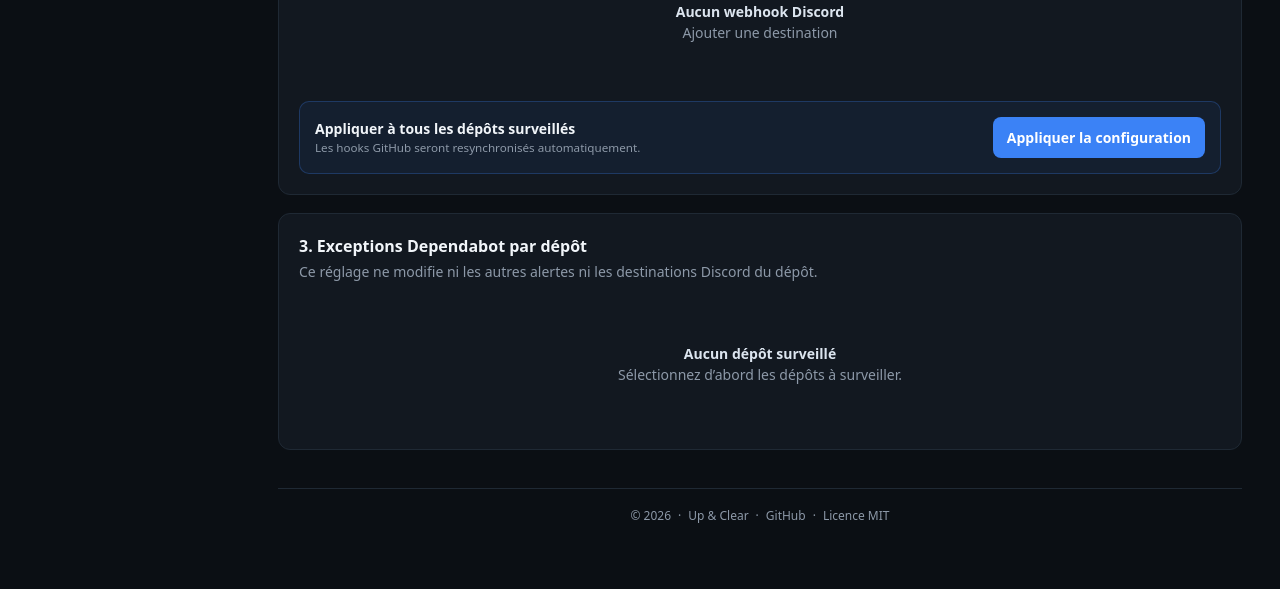
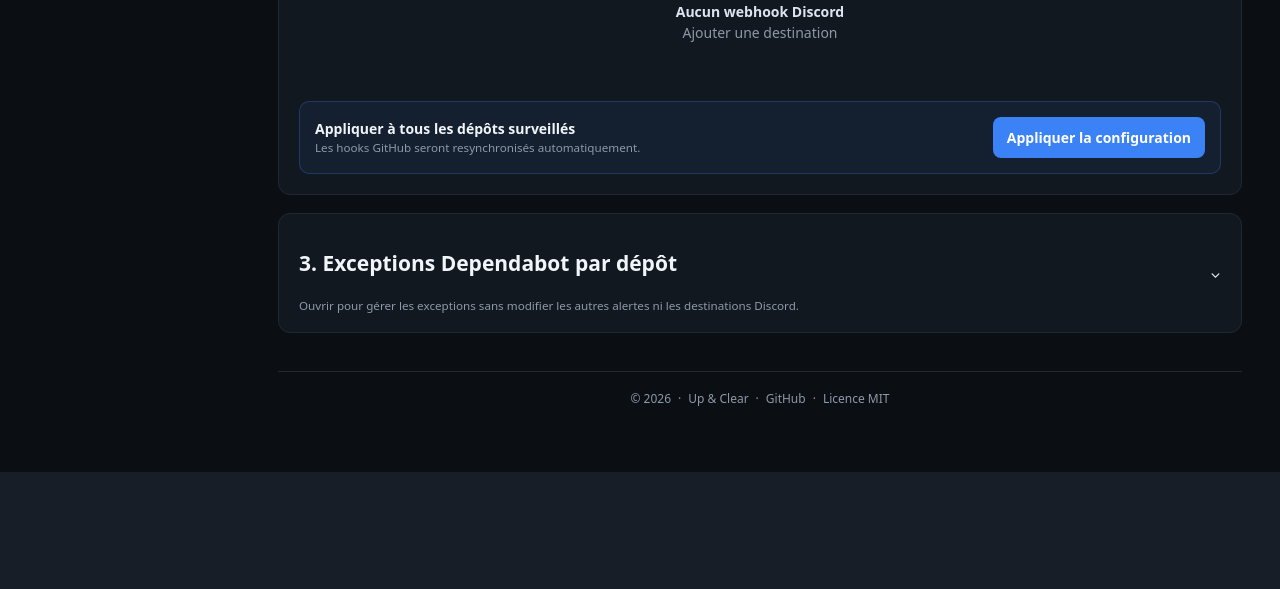
Before and after one commit to Aerya/github-discord-notifier, a Flask app: page /depots in a window 1280 px wide. Shown: the part 1217-1806 px from the top of the page. After the commit the page ends 1689 px from the top, so only its background shows below. Run offline with Flask 3, Linux system fonts and the light colour scheme; the visitor is signed in with stand-in values (Sample User, id 1); data that the repository does not hold is empty; parts of the project's set-up code (start-up, migrations or seed data) failed here and were passed over.

Commit message:
Replier les exceptions Dependabot

```diff
--- a/app/templates/repositories.html
+++ b/app/templates/repositories.html
@@ -99,9 +99,12 @@
   </form>
 </section>
 
-<section class="panel">
-  <div class="panel-head"><div><h2>3. Exceptions Dependabot par dépôt</h2><p>Ce réglage ne modifie ni les autres alertes ni les destinations Discord du dépôt.</p></div></div>
-  <div class="stack">
+<details class="panel advanced-panel">
+  <summary>
+    <div><h2>3. Exceptions Dependabot par dépôt</h2><small>Ouvrir pour gérer les exceptions sans modifier les autres alertes ni les destinations Discord.</small></div>
+    <span aria-hidden="true">⌄</span>
+  </summary>
+  <div class="advanced-content">
     {% for repo in repositories if repo.selected %}
     <form method="post" action="{{ url_for('main.repository_dependabot', repository_id=repo.id) }}" class="option-line">
       <input type="hidden" name="_csrf" value="{{ csrf_token() }}">
@@ -113,5 +116,5 @@
     <div class="empty compact"><b>Aucun dépôt surveillé</b><span>Sélectionnez d’abord les dépôts à surveiller.</span></div>
     {% endfor %}
   </div>
-</section>
+</details>
 {% endblock %}
```
